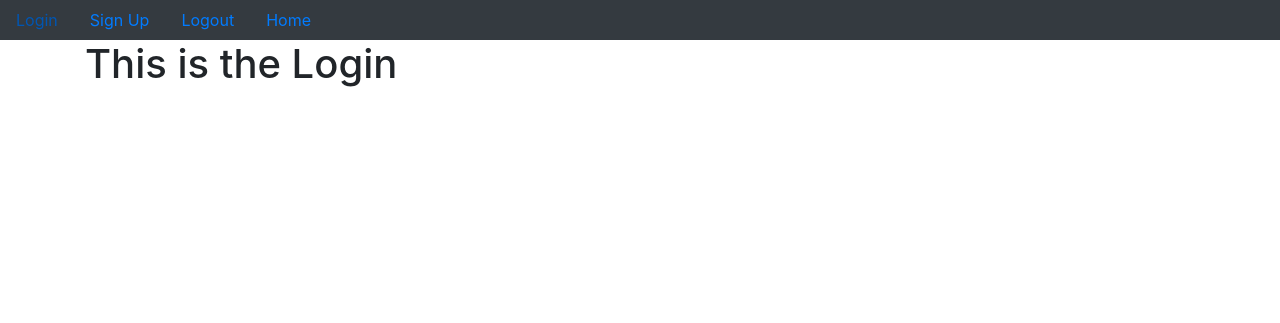
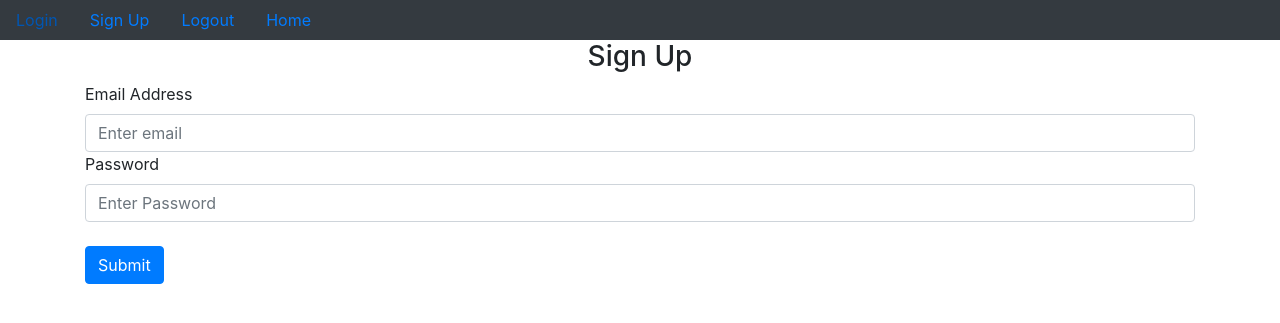
Before and after one commit to RealBasilKhan/Flask-Auth, a Flask app: page /login in a window 1280 px wide. Shown: the top 323 px of the page. Run offline with Flask 2, Linux system fonts and the light colour scheme; some libraries are stand-ins or nearby versions.

Commit message:
sign up page + POST endpoint created

```diff
--- a/website/auth.py
+++ b/website/auth.py
@@ -1,11 +1,13 @@
-from flask import Blueprint, render_template
+from flask import Blueprint, render_template, request, flash
 
 auth = Blueprint('auth', __name__)
 
 
-@auth.route('/login')
+@auth.route('/login', methods=['GET', 'POST'])
 def login():
-    return render_template("login.html")
+  data = request.form
+  print(data)
+  return render_template("login.html")
 
 
 @auth.route('/logout')
@@ -13,6 +15,22 @@ def logout():
     return "<p>Logout</p>"
 
 
-@auth.route('/sign-up')
+@auth.route('/sign-up', methods=['GET', 'POST'])
 def sign_up():
-    return render_template("sign_up.html")
+  if request.method == 'POST':
+    email = request.form.get('email')
+    firstName = request.form.get('firstName')
+    password1 = request.form.get('password1')
+    password2 = request.form.get('password2')
+
+    if len(email) < 4:
+      flash('Email must be greater than 3 characters', category = 'error')
+    elif len(firstName) < 2 :
+      flash('First name must be greater than 1 character', category = 'error')
+    elif password1 != password2:
+      flash('Passwords don\'t match', category = 'error')
+    elif len(password1) < 7:
+      flash('Passwords must be atleast 7 characters', category = 'error')
+    else:
+      flash('Account created!', category = 'success')
+  return render_template("sign_up.html")
--- a/website/templates/base.html
+++ b/website/templates/base.html
@@ -34,6 +34,27 @@
         <a class="nav-item nav-link" id="home" href="/">Home</a>
       </div>
     </nav>
+    {% with messages = get_flashed_messages(with_categories=true) %}
+    {% if messages %}
+      {% for category, message in messages %}
+      {% if category == 'error' %}
+      <div class="alert alert-danger alter-dismissable fade show" role="alert">
+        {{ message }}
+        <button type="button" class="close" data-dismiss="alert">
+          <span aria-hidden="true">&times;</span>
+        </button>
+      </div>
+      {% else %}
+      <div class="alert alert-success alter-dismissable fade show" role="alert">
+        {{ message }}
+        <button type="button" class="close" data-dismiss="alert">
+          <span aria-hidden="true">&times;</span>
+        </button>
+      </div>
+      {% endif %}
+      {% endfor %}
+    {% endif %}
+    {% endwith %}
     <div class="container">{% block content %}{% endblock %}</div>
     <script
       src="https://code.jquery.com/jquery-3.2.1.slim.min.js"
--- a/website/templates/login.html
+++ b/website/templates/login.html
@@ -1,4 +1,27 @@
 {% extends "base.html"%} {% block title %} Login {% endblock %} {% block content
 %}
-<h1>This is the Login</h1>
+<form method="POST">
+ <h3 align="center">Sign Up</h3>
+ <div class="form-group">
+ <label for="email">Email Address</label>
+  <input
+  type="email"
+  class="form-control"
+  id="email"
+  name="email"
+  placeholder="Enter email"
+  </div>
+   <div class="form-group">
+ <label for="password1">Password</label>
+  <input
+  type="password"
+  class="form-control"
+  id="password"
+  name="password"
+  placeholder="Enter Password"
+  </div>
+    <br/>
+  <button type="submit" class="btn btn-primary">Submit </button>
+</form>
+
 {% endblock %}
```
Also changed, not shown: 1 other file.
